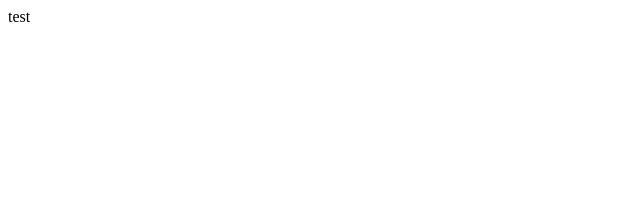
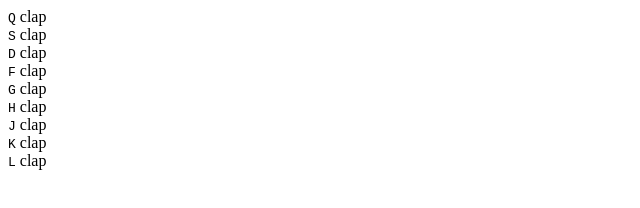
Before and after one commit to AmineChograni/drum-kit, a plain HTML site: page index.html in a window 1280 px wide. Shown: the whole page, without its empty margins (0-640 px from the left). Drawn offline with Linux system fonts and the light colour scheme.

Commit message:
keys html

```diff
--- a/index.html
+++ b/index.html
@@ -7,6 +7,43 @@
     <title>Document</title>
 </head>
 <body>
-    test
+    <div class="keys">
+        <div data-key="81" class="key">
+            <kbd>Q</kbd>
+            <span class="sound">clap</span>
+        </div>
+        <div data-key="83" class="key">
+            <kbd>S</kbd>
+            <span class="sound">clap</span>
+        </div>
+        <div data-key="68" class="key">
+            <kbd>D</kbd>
+            <span class="sound">clap</span>
+        </div>
+        <div data-key="70" class="key">
+            <kbd>F</kbd>
+            <span class="sound">clap</span>
+        </div>
+        <div data-key="71" class="key">
+            <kbd>G</kbd>
+            <span class="sound">clap</span>
+        </div>
+        <div data-key="72" class="key">
+            <kbd>H</kbd>
+            <span class="sound">clap</span>
+        </div>
+        <div data-key="74" class="key">
+            <kbd>J</kbd>
+            <span class="sound">clap</span>
+        </div>
+        <div data-key="75" class="key">
+            <kbd>K</kbd>
+            <span class="sound">clap</span>
+        </div>
+        <div data-key="76" class="key">
+            <kbd>L</kbd>
+            <span class="sound">clap</span>
+        </div>
+    </div>
 </body>
 </html>
```
